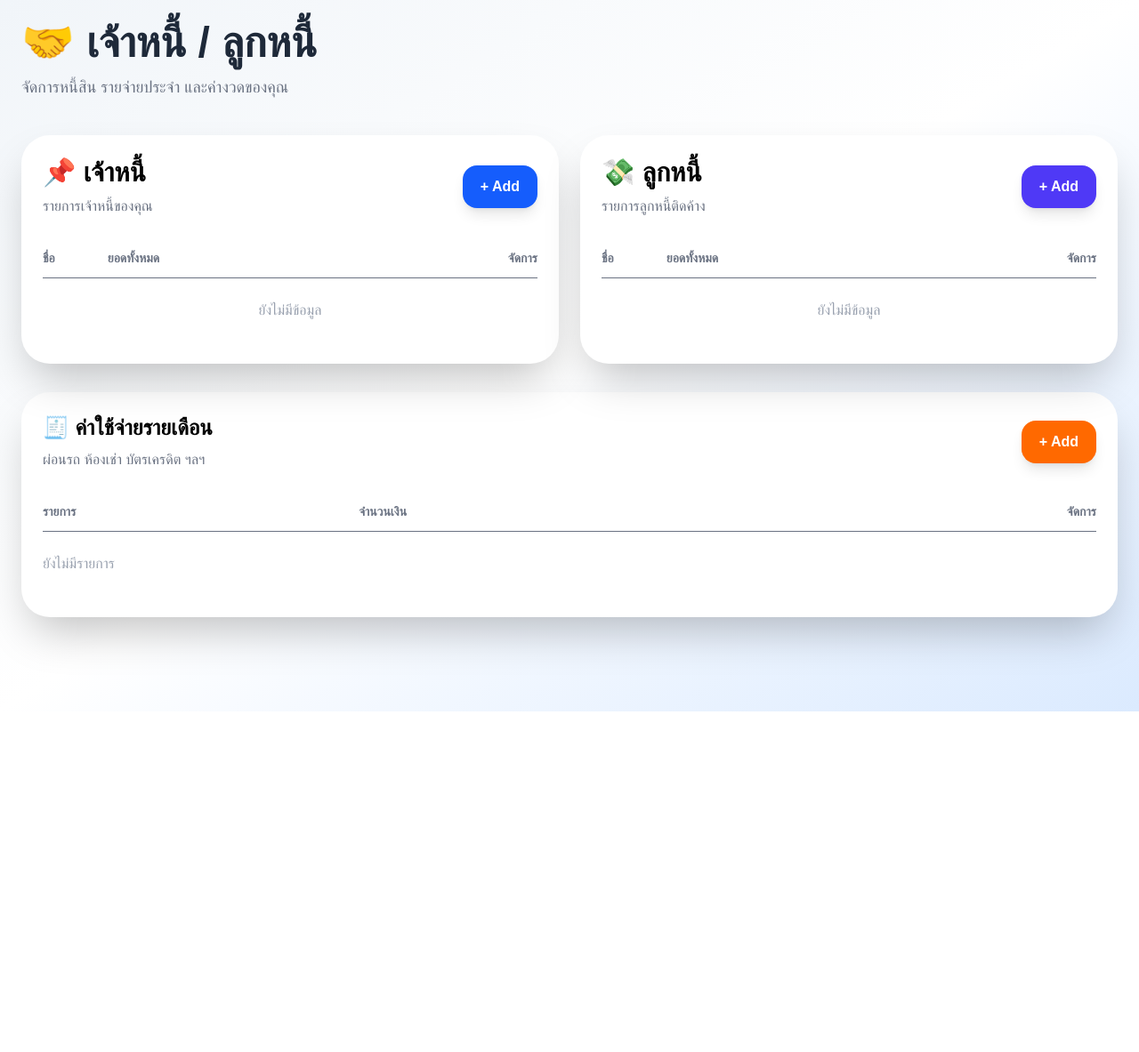
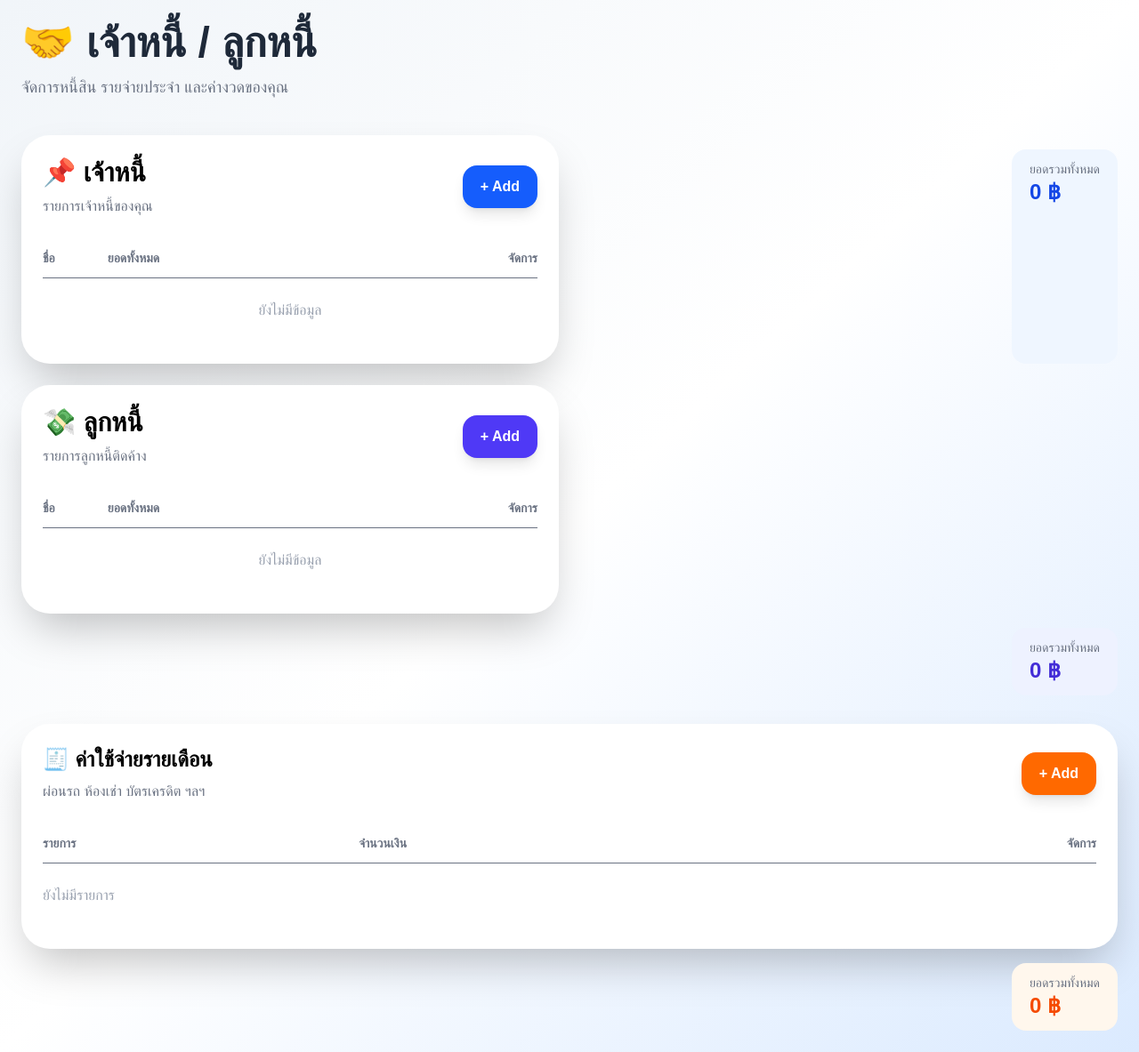
Before and after one commit to Paprem39/finance-tracker, a Next.js app: page /debts in a window 1280 px wide. Shown: the whole page at 89% size. Before the commit the page ends 800 px from the top, so only its background shows below. Built offline with nearby package versions, Linux system fonts and the light colour scheme.

Commit message:
add total

```diff
--- a/src/app/debts/page.tsx
+++ b/src/app/debts/page.tsx
@@ -453,6 +453,24 @@ const toggleBillPaid = (id: number) => {
           </div>
         </div>
 
+        <div className="mt-4 flex justify-end">
+          <div className="bg-blue-50 px-5 py-3 rounded-2xl">
+            <p className="text-sm text-gray-500">
+              ยอดรวมทั้งหมด
+            </p>
+
+        <h3 className="text-2xl font-black text-blue-700">
+          {creditors
+          .reduce(
+            (sum, item) => sum + item.amount,
+          0
+          )
+            .toLocaleString()}{" "}
+          ฿
+        </h3>
+          </div>
+        </div>
+
         {/* Debtor */}
         <div className="bg-white rounded-[32px] shadow-2xl p-6">
           <div className="flex items-center justify-between mb-6">
@@ -570,6 +588,24 @@ const toggleBillPaid = (id: number) => {
           </div>
         </div>
       </div>
+
+      <div className="mt-4 flex justify-end">
+        <div className="bg-indigo-50 px-5 py-3 rounded-2xl">
+          <p className="text-sm text-gray-500">
+            ยอดรวมทั้งหมด
+          </p>
+
+      <h3 className="text-2xl font-black text-indigo-700">
+      {debtors
+        .reduce(
+          (sum, item) => sum + item.amount,
+          0
+        )
+        .toLocaleString()}{" "}
+      ฿
+      </h3>
+    </div>
+  </div>
 
       {/* Bills */}
 <div className="bg-white rounded-[32px] shadow-2xl p-6 mt-8">
@@ -736,6 +772,24 @@ const toggleBillPaid = (id: number) => {
 </div>
 
 </div>
+
+          <div className="mt-4 flex justify-end">
+            <div className="bg-orange-50 px-5 py-3 rounded-2xl">
+              <p className="text-sm text-gray-500">
+                ยอดรวมทั้งหมด
+              </p>
+
+          <h3 className="text-2xl font-black text-orange-600">
+            {bills
+              .reduce(
+                (sum, item) => sum + item.amount,
+                0
+              )
+              .toLocaleString()}{" "}
+                ฿
+          </h3>
+        </div>
+      </div>
 
 
       {/* Creditor Popup */}
```
